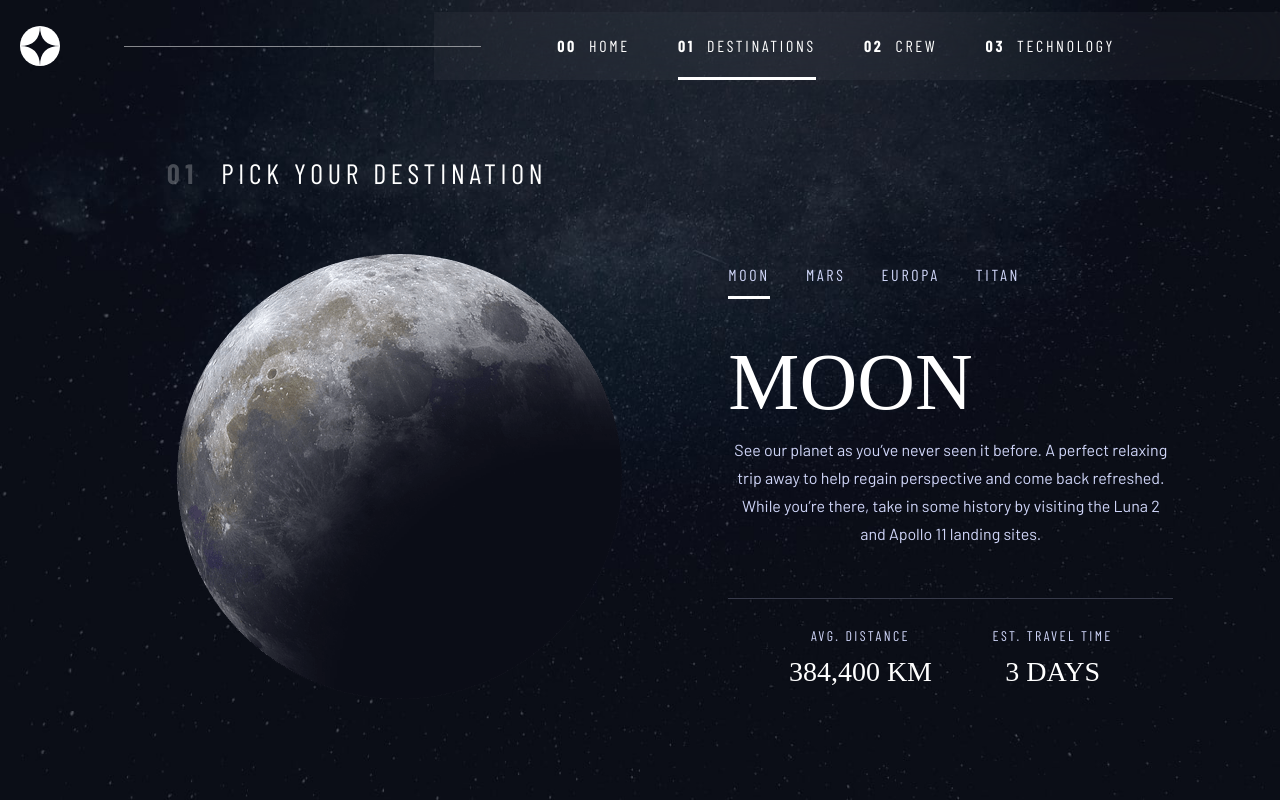
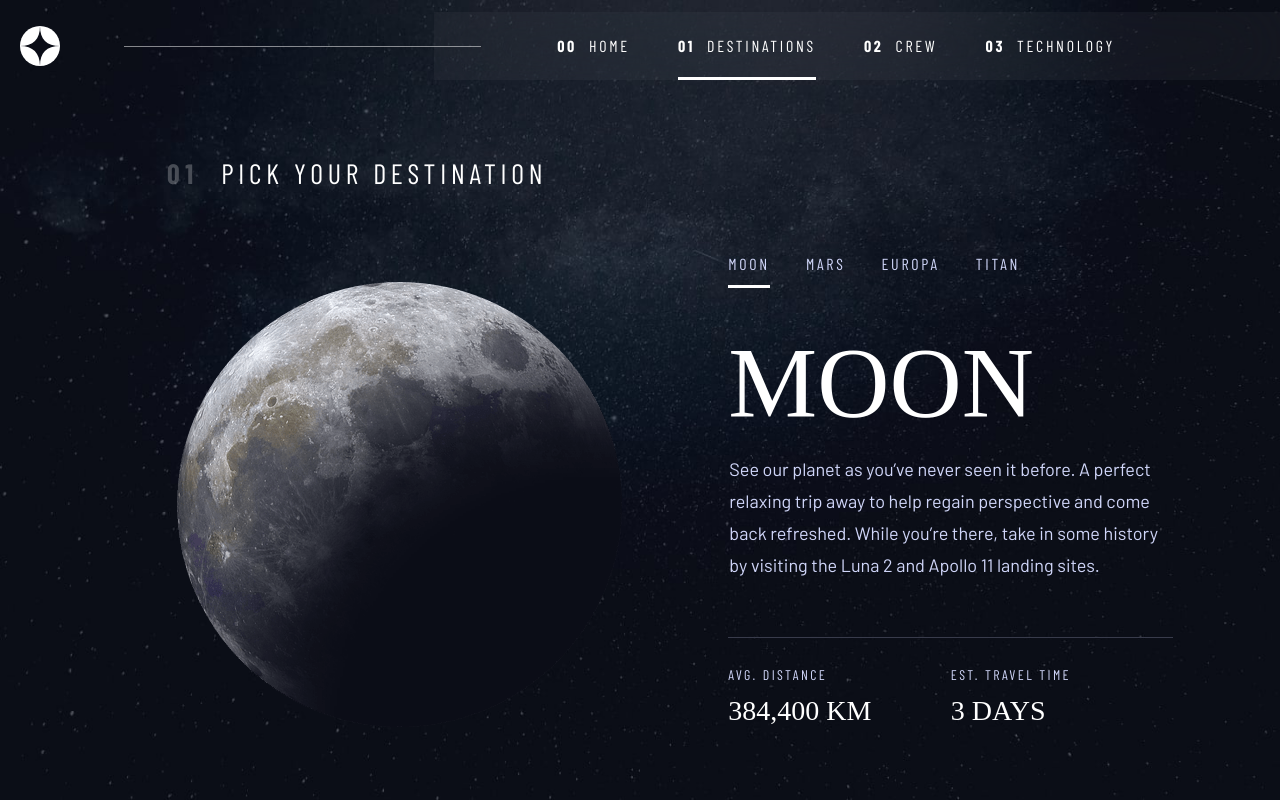
Before and after one commit to A-Awad1/Space-Tourism-Website, a Vue app: page /destinations in a window 1280 px wide. Built offline with nearby package versions, Linux system fonts and the light colour scheme; a web font is replaced by a local one.

Commit message:
update destinations view responsive"

```diff
--- a/src/views/DestinationsView.vue
+++ b/src/views/DestinationsView.vue
@@ -148,8 +148,6 @@ section.destinations {
                 letter-spacing: 2.7px;
                 padding-bottom: 15px;
               }
-              @include xLarge {
-              }
             }
           }
           h3 {
@@ -160,6 +158,10 @@ section.destinations {
             }
             @include medium {
               font-size: 80px;
+            }
+            @include xLarge {
+              font-size: 100px;
+              line-height: normal;
             }
           }
           p {
@@ -179,6 +181,13 @@ section.destinations {
               line-height: 175%;
               font-size: 16px;
             }
+
+            @include xLarge {
+              text-align: start;
+              line-height: 177.778%;
+              font-size: 18px;
+              margin-top: 14px;
+            }
           }
           hr {
             background-color: #383b4b;
@@ -188,6 +197,9 @@ section.destinations {
             margin: 32px 0;
             @include medium {
               margin: 49px 0 28px;
+            }
+            @include xLarge {
+              margin-top: 54px;
             }
           }
           div {
@@ -199,6 +211,10 @@ section.destinations {
             > div {
               @extend %column-flex;
               gap: 12px;
+              @include xLarge {
+                flex-basis: 50%;
+                align-items: flex-start;
+              }
               &:first-of-type {
                 margin-bottom: 32px;
                 @include medium {
```
